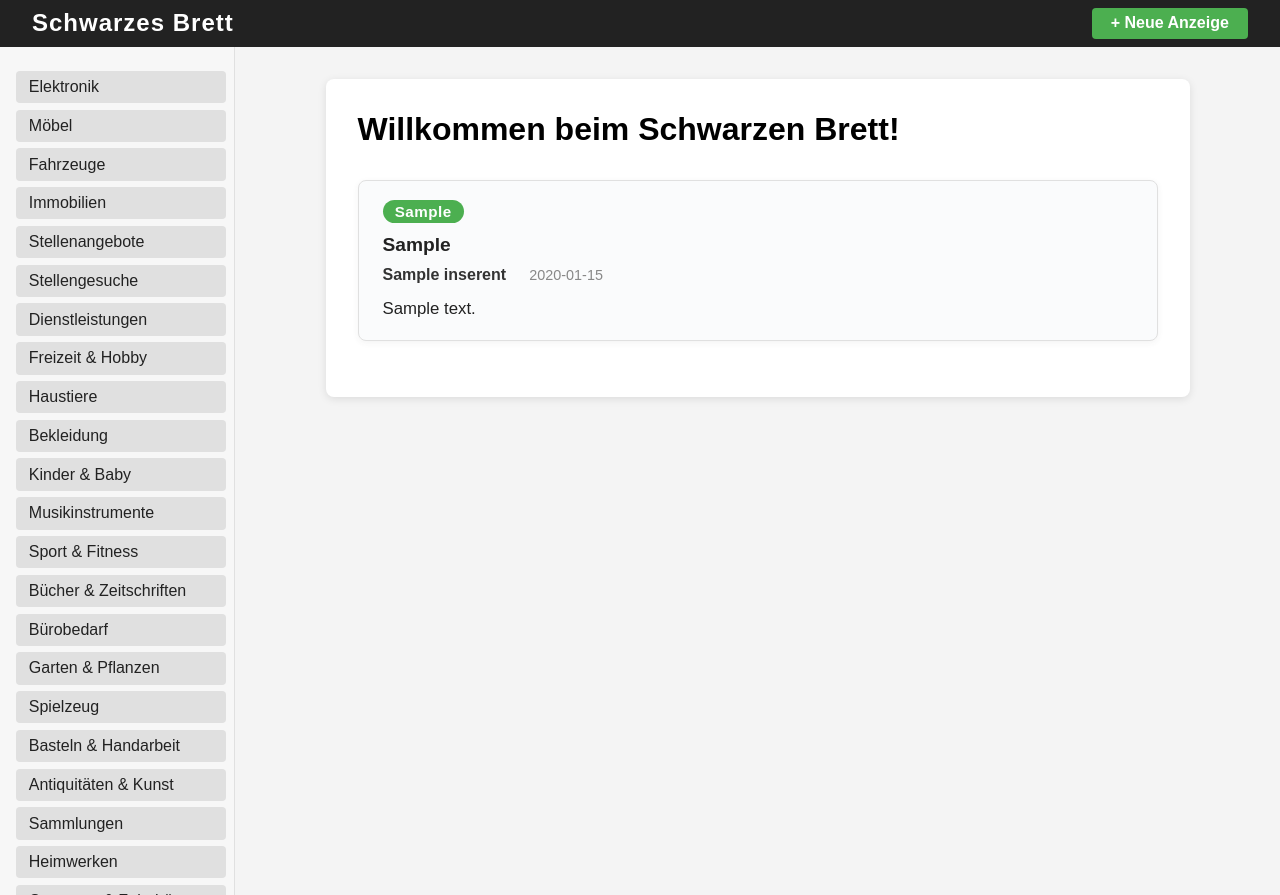
After one commit to Hannes-Schniz/SchoolPHPToDB, a PHP site: page /index.php in a window 1280 px wide. The commit adds this page. Run offline with PHP 8.4, Linux system fonts and the light colour scheme; tables that the repository leaves empty hold one stand-in row (values such as "Sample post").

Commit message:
fixed index.html and removed js

```diff
--- a/db.php
+++ b/db.php
@@ -8,8 +8,16 @@
         echo "<p>Es ist ein Verbindungsfehler aufgetreten.</p>";
         $ergebnis = false;
     } else {
-        $sql = "SELECT * FROM anzeige a join inserent i on a.inseretennummer = i.inserentennummer join rubrikzuordnung z on z.anzeigenummer = a.anzeigenummer join anzeigerubrik r on r.rubriknummer = z.rubriknummer ORDER BY a.anzeigedatum DESC ";
+		if (isset($_GET['rubrik'])) {
+    		$rubrik = $_GET['rubrik'];
+			$sql = "SELECT * FROM anzeige a join inserent i on a.inseretennummer = i.inserentennummer join rubrikzuordnung z on z.anzeigenummer = a.anzeigenummer join anzeigerubrik r on r.rubriknummer = z.rubriknummer where r.rubriknummer = $rubrik ORDER BY a.anzeigedatum DESC ";
         $ergebnis = mysqli_query($verbindung, $sql);
+		}
+		else {
+$sql = "SELECT * FROM anzeige a join inserent i on a.inseretennummer = i.inserentennummer join rubrikzuordnung z on z.anzeigenummer = a.anzeigenummer join anzeigerubrik r on r.rubriknummer = z.rubriknummer ORDER BY r.bezeichnung, a.anzeigedatum DESC ";
+        $ergebnis = mysqli_query($verbindung, $sql);
+		}
+
         // Die Verbindung wird NICHT geschlossen, damit $ergebnis weiterverwendet werden kann.
 
 	}
--- /dev/null
+++ b/index.php
@@ -0,0 +1,218 @@
+<!DOCTYPE html>
+<html lang="de">
+  <head>
+    <meta charset="UTF-8" />
+    <title>Schwarzes Brett</title>
+    <style>
+      body {
+        background: #f4f4f4;
+        font-family: Arial, sans-serif;
+        margin: 0;
+      }
+      .navbar {
+        background: #222;
+        color: #fff;
+        padding: 0.5em 2em;
+        display: flex;
+        justify-content: space-between;
+        align-items: center;
+      }
+      .navbar .logo {
+        font-size: 1.5em;
+        font-weight: bold;
+        letter-spacing: 1px;
+      }
+      .container {
+        max-width: 800px;
+        margin: 2em auto;
+        background: #fff;
+        padding: 2em;
+        border-radius: 8px;
+        box-shadow: 0 2px 8px rgba(0, 0, 0, 0.1);
+      }
+      h1 {
+        margin-top: 0;
+      }
+      .message-board {
+        margin-top: 2em;
+      }
+      .message {
+        border-radius: 8px;
+        border: 1px solid #e0e0e0;
+        background: #fafbfc;
+        box-shadow: 0 2px 6px rgba(60, 60, 60, 0.06);
+        margin-bottom: 1.5em;
+        padding: 1.2em 1.5em;
+        transition: box-shadow 0.2s;
+      }
+      .message:hover {
+        box-shadow: 0 4px 16px rgba(60, 60, 60, 0.13);
+        border-color: #b2dfdb;
+      }
+      .message .rubrik {
+        display: inline-block;
+        background: #4caf50;
+        color: #fff;
+        font-size: 0.95em;
+        font-weight: bold;
+        padding: 0.2em 0.8em;
+        border-radius: 16px;
+        margin-bottom: 0.5em;
+        margin-right: 0.5em;
+        letter-spacing: 0.5px;
+      }
+      .message .author {
+        font-weight: bold;
+        color: #333;
+        margin-right: 1em;
+      }
+      .message .date {
+        color: #888;
+        font-size: 0.9em;
+        margin-left: 0.5em;
+      }
+      .message .titel {
+        font-size: 1.2em;
+        font-weight: bold;
+        margin: 0.2em 0 0.5em 0;
+        color: #222;
+      }
+      .message .content {
+        margin-top: 0.7em;
+        font-size: 1.05em;
+        line-height: 1.5;
+        color: #222;
+      }
+      @media (max-width: 600px) {
+        .container {
+          padding: 1em;
+        }
+        .message {
+          padding: 1em;
+        }
+      }
+      .rubrik-sidebar {
+        width: 210px;
+        min-width: 180px;
+        padding: 1.5em 0.5em 1.5em 1em;
+        background: #f7f7f7;
+        border-right: 1px solid #e0e0e0;
+        height: 100vh;
+        overflow-y: auto;
+        position: sticky;
+        top: 0;
+      }
+      .rubrik-buttons {
+        display: flex;
+        flex-direction: column;
+        gap: 0.4em;
+      }
+      .rubrik-buttons a {
+        display: block;
+        background: #e0e0e0;
+        color: #222;
+        text-decoration: none;
+        padding: 0.45em 0.8em;
+        border-radius: 4px;
+        font-size: 1em;
+        transition: background 0.15s;
+        font-weight: 500;
+      }
+      .rubrik-buttons a:hover {
+        background: #4caf50;
+        color: #fff;
+      }
+      @media (max-width: 900px) {
+        .rubrik-sidebar {
+          display: none;
+        }
+      }
+    </style>
+  </head>
+  <body>
+    <nav class="navbar">
+      <div class="logo">Schwarzes Brett</div>
+      <div style="flex: 1"></div>
+      <a
+        href="add_posting.html"
+        style="
+          background: #4caf50;
+          color: #fff;
+          padding: 0.4em 1.2em;
+          border-radius: 4px;
+          text-decoration: none;
+          font-weight: bold;
+          font-size: 1em;
+          transition: background 0.2s;
+          margin-left: auto;
+          display: inline-block;
+        ">
+        + Neue Anzeige
+      </a>
+    </nav>
+    <div style="display: flex">
+      <div class="rubrik-sidebar">
+        <div class="rubrik-buttons">
+          <a href="?rubrik=1">Elektronik</a>
+          <a href="?rubrik=2">Möbel</a>
+          <a href="?rubrik=3">Fahrzeuge</a>
+          <a href="?rubrik=4">Immobilien</a>
+          <a href="?rubrik=5">Stellenangebote</a>
+          <a href="?rubrik=6">Stellengesuche</a>
+          <a href="?rubrik=7">Dienstleistungen</a>
+          <a href="?rubrik=8">Freizeit &amp; Hobby</a>
+          <a href="?rubrik=9">Haustiere</a>
+          <a href="?rubrik=10">Bekleidung</a>
+          <a href="?rubrik=11">Kinder &amp; Baby</a>
+          <a href="?rubrik=12">Musikinstrumente</a>
+          <a href="?rubrik=13">Sport &amp; Fitness</a>
+          <a href="?rubrik=14">Bücher &amp; Zeitschriften</a>
+          <a href="?rubrik=15">Bürobedarf</a>
+          <a href="?rubrik=16">Garten &amp; Pflanzen</a>
+          <a href="?rubrik=17">Spielzeug</a>
+          <a href="?rubrik=18">Basteln &amp; Handarbeit</a>
+          <a href="?rubrik=19">Antiquitäten &amp; Kunst</a>
+          <a href="?rubrik=20">Sammlungen</a>
+          <a href="?rubrik=21">Heimwerken</a>
+          <a href="?rubrik=22">Computer &amp; Zubehör</a>
+          <a href="?rubrik=23">Smartphones &amp; Tablets</a>
+          <a href="?rubrik=24">Kameras &amp; Optik</a>
+          <a href="?rubrik=25">Tickets &amp; Veranstaltungen</a>
+          <a href="?rubrik=26">Reisen &amp; Urlaub</a>
+          <a href="?rubrik=27">Lebensmittel</a>
+          <a href="?rubrik=28">Haushaltsgeräte</a>
+          <a href="?rubrik=29">Werkzeuge</a>
+          <a href="?rubrik=30">Jobs auf Zeit</a>
+          <a href="?rubrik=31">Praktika &amp; Ausbildung</a>
+          <a href="?rubrik=32">Nachhilfe &amp; Unterricht</a>
+          <a href="?rubrik=33">Fahrgemeinschaften</a>
+          <a href="?rubrik=34">Verloren &amp; Gefunden</a>
+          <a href="?rubrik=35">Geschenke &amp; Umsonst</a>
+          <a href="?rubrik=36">Tauschangebote</a>
+          <a href="?rubrik=37">Pflege &amp; Betreuung</a>
+          <a href="?rubrik=38">Umzüge &amp; Transport</a>
+          <a href="?rubrik=39">Reparaturen &amp; Handwerker</a>
+          <a href="?rubrik=40">IT-Dienstleistungen</a>
+          <a href="?rubrik=41">Grafik &amp; Design</a>
+          <a href="?rubrik=42">Texter &amp; Übersetzer</a>
+          <a href="?rubrik=43">Rechtsberatung</a>
+          <a href="?rubrik=44">Steuerberatung</a>
+          <a href="?rubrik=45">Immobilienangebote</a>
+          <a href="?rubrik=46">Immobiliensuche</a>
+          <a href="?rubrik=47">Fahrzeugvermietung</a>
+          <a href="?rubrik=48">Haushaltshilfe</a>
+          <a href="?rubrik=49">Tiersitting</a>
+          <a href="?rubrik=50">Sonstiges</a>
+        </div>
+      </div>
+      <div style="flex: 1">
+        <div class="container">
+          <h1>Willkommen beim Schwarzen Brett!</h1>
+          <div class="message-board" id="message-board">
+            <?php include 'messages.php';?>
+          </div>
+        </div>
+      </div>
+    </div>
+  </body>
+</html>
--- a/messages.php
+++ b/messages.php
@@ -1,19 +1,71 @@
 <?php
 error_reporting(E_ALL);
 ini_set('display_errors', 1);
-header('Content-Type: application/json');
 include 'db.php';
-$messages = [];
+?>
+<style>
+.message {
+    border-radius: 8px;
+    border: 1px solid #e0e0e0;
+    background: #fafbfc;
+    box-shadow: 0 2px 6px rgba(60, 60, 60, 0.06);
+    margin-bottom: 1.5em;
+    padding: 1.2em 1.5em;
+    transition: box-shadow 0.2s;
+}
+.message:hover {
+    box-shadow: 0 4px 16px rgba(60, 60, 60, 0.13);
+    border-color: #b2dfdb;
+}
+.message .rubrik {
+    display: inline-block;
+    background: #4caf50;
+    color: #fff;
+    font-size: 0.95em;
+    font-weight: bold;
+    padding: 0.2em 0.8em;
+    border-radius: 16px;
+    margin-bottom: 0.5em;
+    margin-right: 0.5em;
+    letter-spacing: 0.5px;
+}
+.message .titel {
+    font-size: 1.2em;
+    font-weight: bold;
+    margin: 0.2em 0 0.5em 0;
+    color: #222;
+}
+.message .author {
+    font-weight: bold;
+    color: #333;
+    margin-right: 1em;
+}
+.message .date {
+    color: #888;
+    font-size: 0.9em;
+    margin-left: 0.5em;
+}
+.message .content {
+    margin-top: 0.7em;
+    font-size: 1.05em;
+    line-height: 1.5;
+    color: #222;
+}
+</style>
+<?php
 if (isset($ergebnis) && $ergebnis) {
     while ($zeile = mysqli_fetch_assoc($ergebnis)) {
-        $messages[] = [
-            'titel'      => $zeile['titel'] ?? '',
-            'rubrik'     => $zeile['bezeichnung'] ?? '',
-            'name'       => $zeile['name'] ?? '',
-            'datum'      => $zeile['anzeigedatum'] ?? '',
-            'nachricht'  => $zeile['anzeigetext'] ?? ''
-        ];
+        echo '<div class="message">';
+        echo '<div class="rubrik">' . htmlspecialchars($zeile['bezeichnung']) . '</div>';
+        echo '<div class="titel">' . htmlspecialchars($zeile['anzeigeueberschrift']) . '</div>';
+        echo '<span class="author">' . htmlspecialchars($zeile['name']) . '</span>';
+        if (!empty($zeile['anzeigedatum'])) {
+            echo '<span class="date">' . htmlspecialchars($zeile['anzeigedatum']) . '</span>';
+        }
+        echo '<div class="content">' . nl2br(htmlspecialchars($zeile['anzeigetext'])) . '</div>';
+        echo '</div>';
     }
+} else {
+    echo "<p>Keine Nachrichten gefunden.</p>";
 }
-echo json_encode($messages);
 ?>
```
Also changed, not shown: index.html (deleted, +0 -209 lines).
